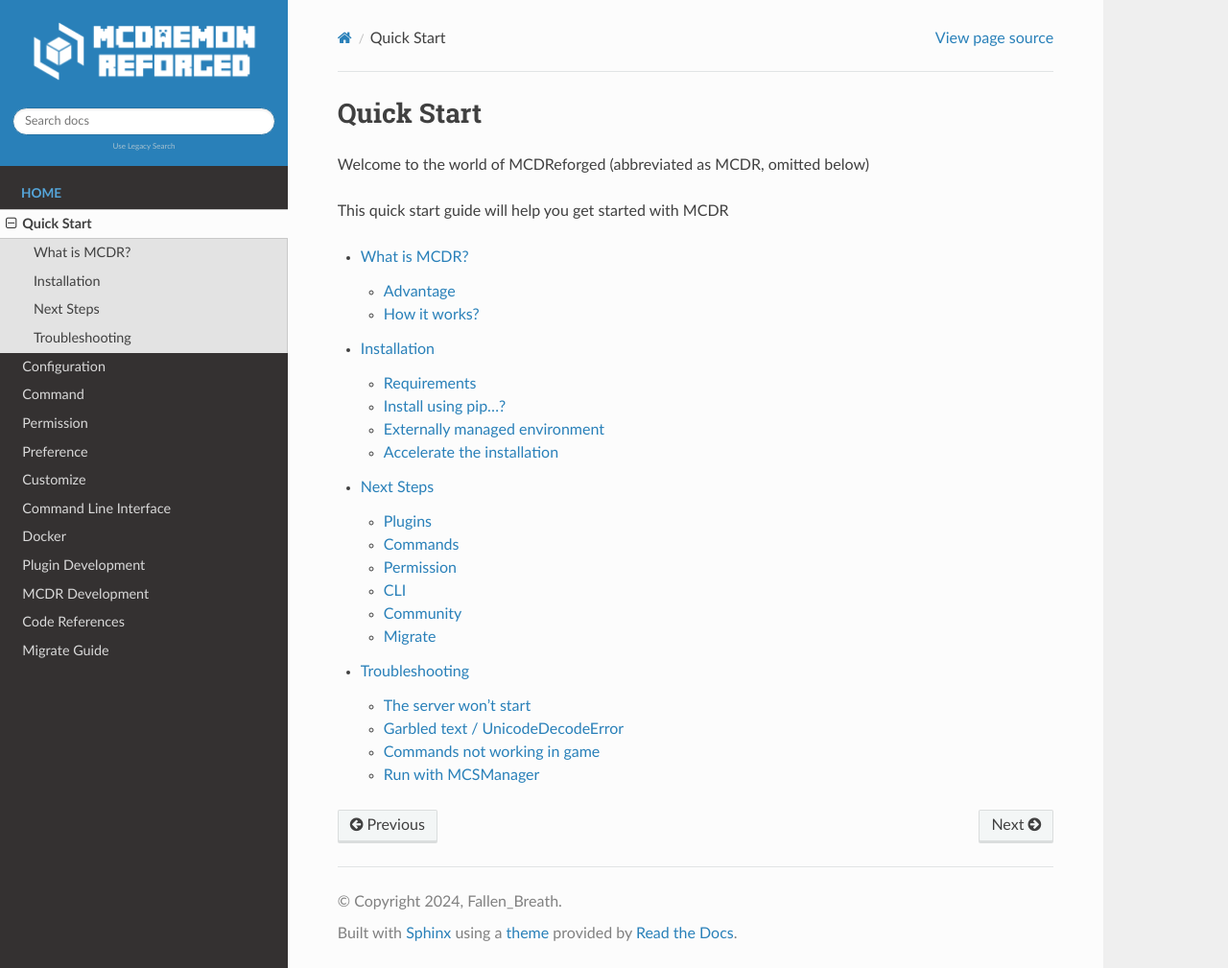
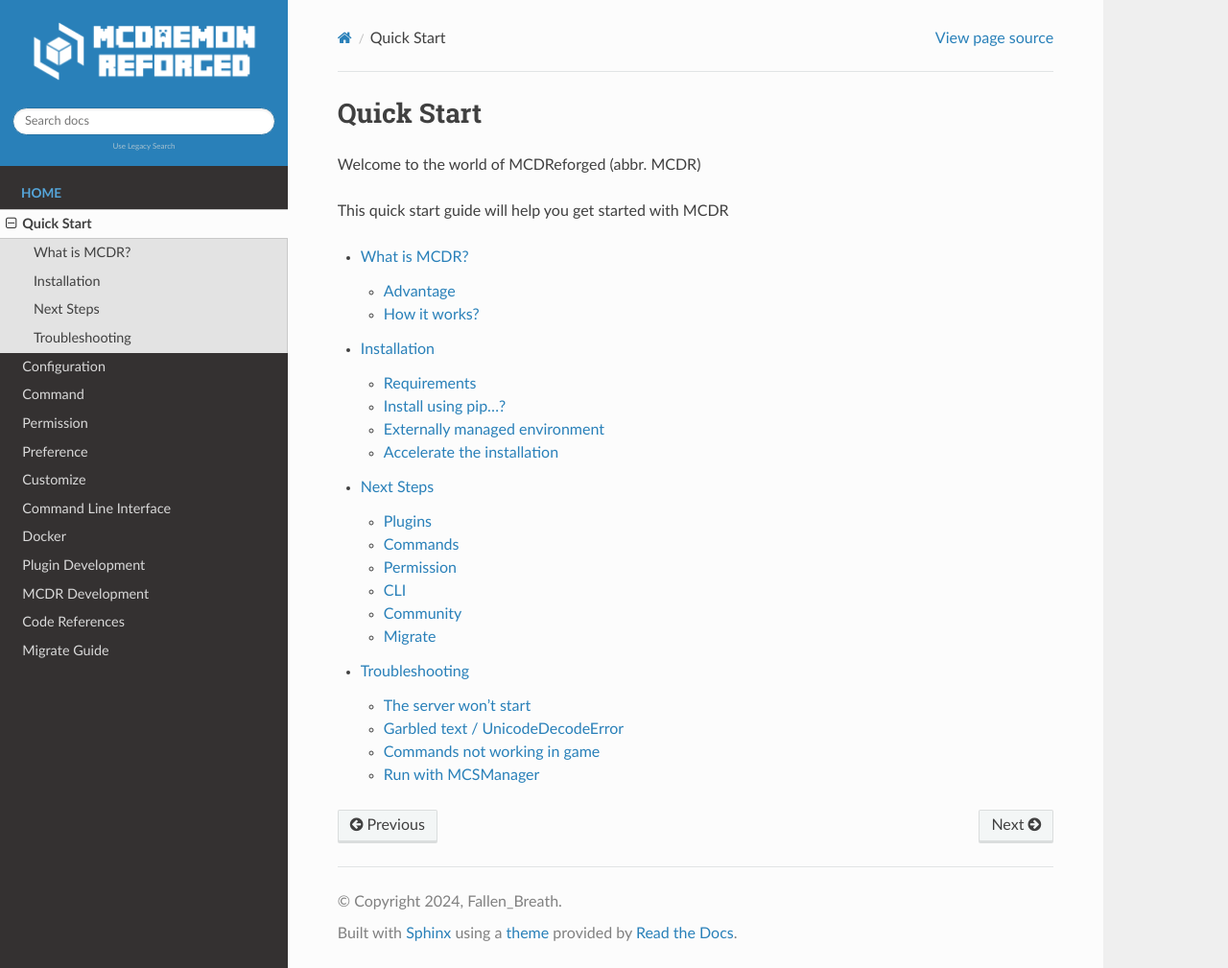
Before and after one commit to MCDReforged/MCDReforged, a Sphinx documentation site: the page built from docs/source/quick_start/index.rst, in a window 1280 px wide and 1009 px high. Shown: the whole window at 96% size. Built offline with Sphinx 7.4.7 and the Read the Docs theme 3.1.0, drawn with Linux system fonts in a browser that asks for light colours; pages that are not in the unit, such as notebooks, are missing from menus; the version number could not be read and is left out; comment, search, counter and statistics services are not loaded.

Commit message:
doc(quick_start): i18n  files

```diff
--- a/docs/source/quick_start/index.rst
+++ b/docs/source/quick_start/index.rst
@@ -2,7 +2,7 @@
 Quick Start
 ===========
 
-Welcome to the world of MCDReforged (abbreviated as MCDR, omitted below)
+Welcome to the world of MCDReforged (abbr. MCDR)
 
 This quick start guide will help you get started with MCDR
 
--- a/docs/source/quick_start/introduction.rst
+++ b/docs/source/quick_start/introduction.rst
@@ -2,7 +2,7 @@
 What is MCDR?
 =============
 
-MCDReforged (abbr. MCDR) is a tool which provides the management ability of the Minecraft server using custom plugin system. It doesn't need to modify or mod the original Minecraft server at all
+MCDReforged (MCDR, hereinafter) is a tool which provides the management ability of the Minecraft server using custom plugin system. It doesn't need to modify or mod the original Minecraft server at all
 
 From in-game calculator, player high-light, scoreboard manipulate, structure file management to backup / rollback, you can control the whole world by MCDR and its plugins
 
```
Also changed, not shown: 7 other files.
